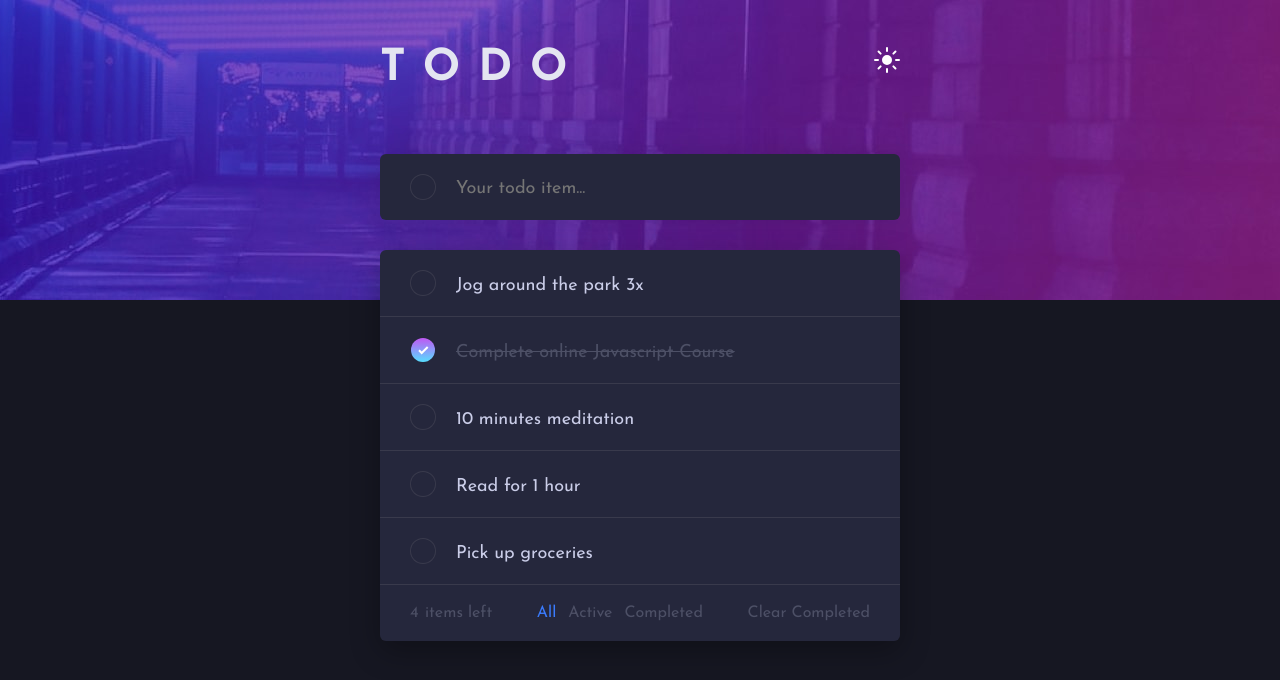
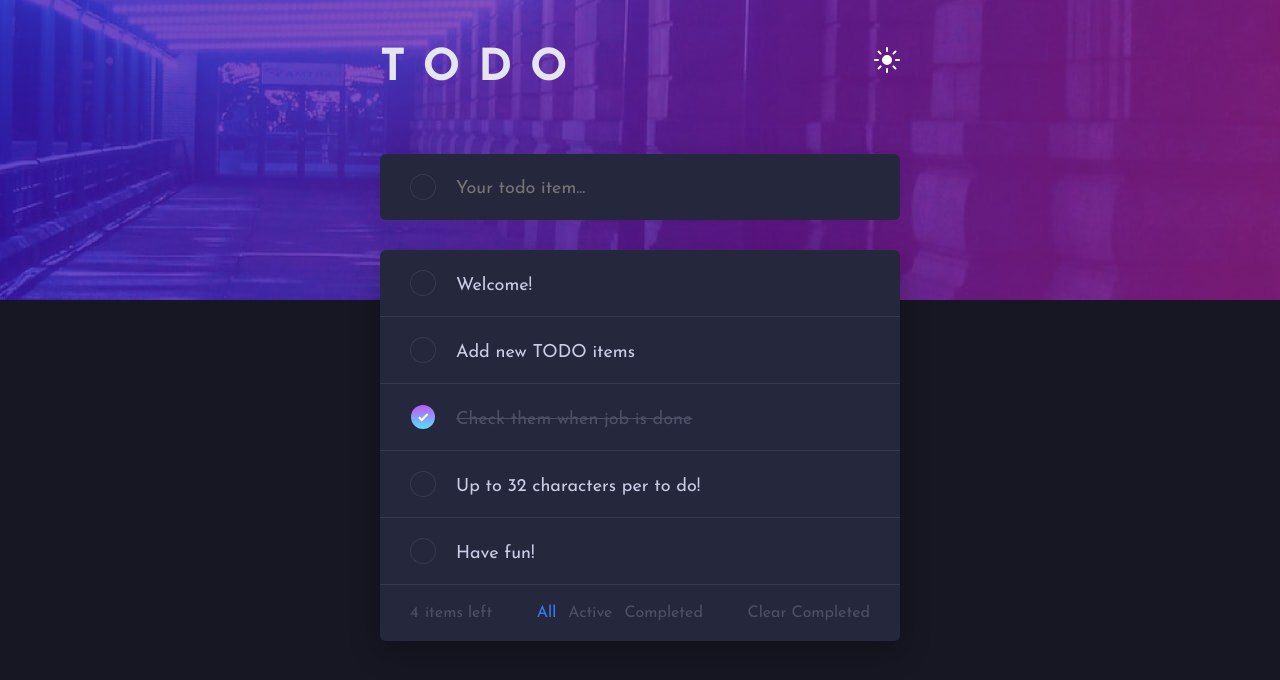
Before and after one commit to mihai2537/todo-app-react, a React (Create React App) app: page / in a window 1280 px wide. Shown: the top 680 px of the page. Built offline with nearby package versions, Linux system fonts and the light colour scheme.

Commit message:
Make default todo items more friendly

```diff
--- a/src/data.js
+++ b/src/data.js
@@ -1,26 +1,26 @@
 const todos = [
   {
-    text: "Jog around the park 3x",
+    text: "Welcome!",
     isDone: false,
     id: 1,
   },
   {
-    text: "Complete online Javascript Course",
-    isDone: true,
+    text: "Add new TODO items",
+    isDone: false,
     id: 2,
   },
   {
-    text: "10 minutes meditation",
-    isDone: false,
+    text: "Check them when job is done",
+    isDone: true,
     id: 3,
   },
   {
-    text: "Read for 1 hour",
+    text: "Up to 32 characters per to do!",
     isDone: false,
     id: 4,
   },
   {
-    text: "Pick up groceries",
+    text: "Have fun!",
     isDone: false,
     id: 5,
   },
```
Also changed, not shown: notes.txt.
